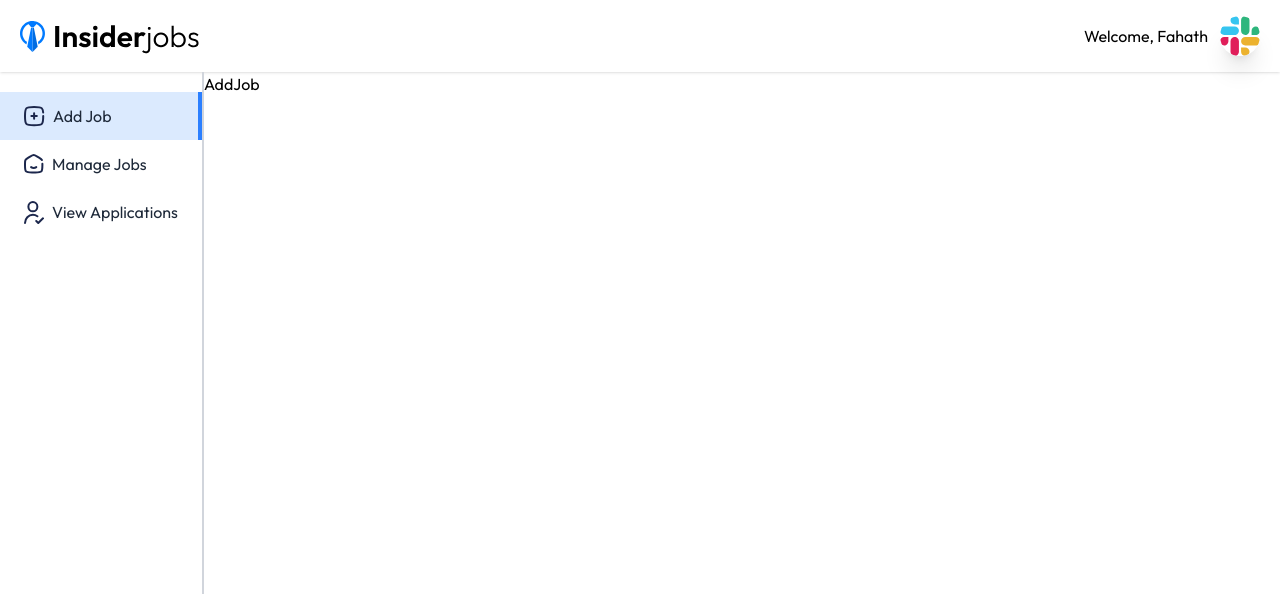
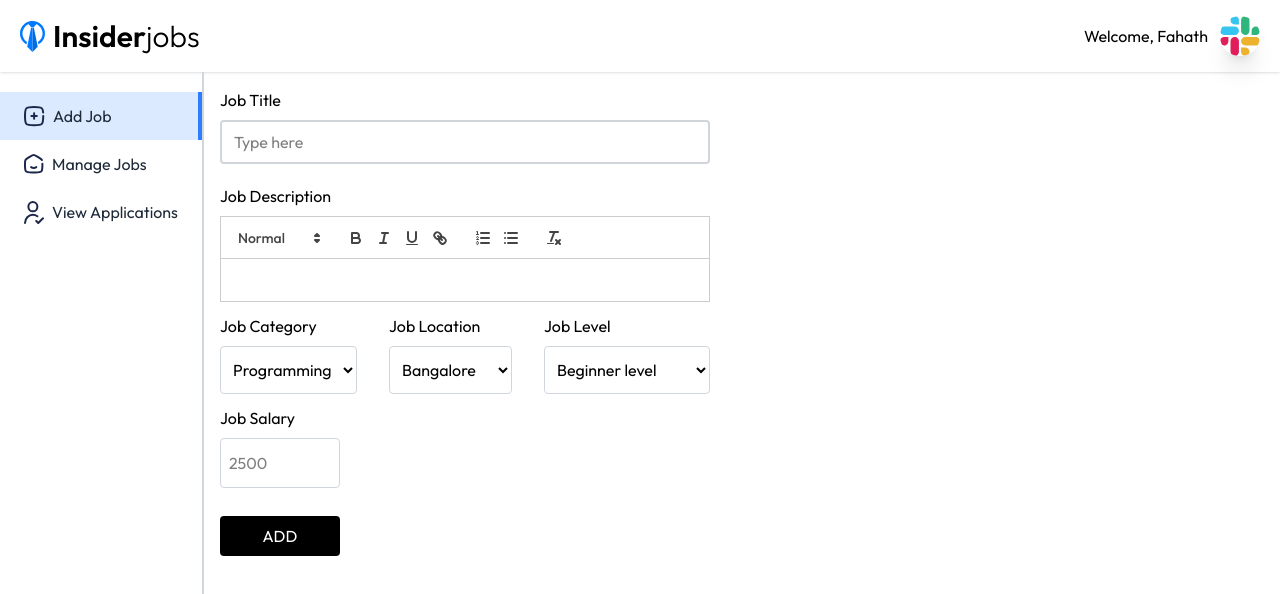
Before and after one commit to fmfahath/job-portal, a React (Vite) app in the folder client/: page /dashboard/add-job in a window 1280 px wide. Shown: the top 594 px of the page. Built offline with nearby package versions, Linux system fonts and the light colour scheme.

Commit message:
client >> Dashboard -- AddJob.jsx UI created

```diff
--- a/client/src/pages/AddJob.jsx
+++ b/client/src/pages/AddJob.jsx
@@ -1,8 +1,85 @@
-import React from 'react'
+import React, { useEffect, useRef, useState } from 'react'
+import Quill from 'quill'
+import { JobCategories, JobLocations } from '../assets/assets'
 
 const AddJob = () => {
+
+    const [title, setTitle] = useState('')
+    const [location, setLocation] = useState('Bangalore')
+    const [category, setCategory] = useState('Programming')
+    const [level, setSalary] = useState('Beginner level')
+    const [salary, setLevel] = useState(0)
+    const editorRef = useRef(null)
+    const quillRef = useRef(null)
+
+
+    useEffect(() => {
+        if (!quillRef.current && editorRef.current) {
+            quillRef.current = new Quill(editorRef.current, {
+                theme: 'snow',
+            })
+        }
+    }, [])
+
+
     return (
-        <div>AddJob</div>
+        <form className='container p-4 flex flex-col w-full items-start gap-3'>
+            <div className='w-full '>
+                <p className='mb-2'>Job Title</p>
+                <input
+                    type="text"
+                    placeholder='Type here'
+                    onChange={(e) => setTitle(e.target.value)}
+                    value={title}
+                    required
+                    className='w-full max-w-lg  px-3 py-2 border-2 border-gray-300 rounded'
+                />
+            </div>
+            <div className='w-full max-w-lg'>
+                <p className='py-2'>Job Description</p>
+                <div ref={editorRef}>
+
+                </div>
+            </div>
+            <div className='flex flex-col sm:flex-row gap-2 w-full sm:gap-8'>
+                <div>
+                    <p className='mb-2'>Job Category</p>
+                    <select className='w-full py-3 px-2 border border-gray-300 rounded' onChange={(e) => setCategory(e.target.value)}>
+                        {JobCategories.map((category, index) => (
+                            <option key={index} value={category}>{category}</option>
+                        ))}
+                    </select>
+                </div>
+                <div>
+                    <p className='mb-2'>Job Location</p>
+                    <select className='w-full py-3 px-2 border border-gray-300 rounded' onChange={(e) => setLocation(e.target.value)}>
+                        {JobLocations.map((location, index) => (
+                            <option key={index} value={location}>{location}</option>
+                        ))}
+                    </select>
+                </div>
+                <div>
+                    <p className='mb-2'>Job Level</p>
+                    <select className='w-full py-3 px-2 border border-gray-300 rounded' onChange={(e) => setLevel(e.target.value)}>
+                        <option value="Beginner level">Beginner level</option>
+                        <option value="Intermediate level">Intermediate level</option>
+                        <option value="Senior level">Senior level</option>
+                    </select>
+                </div>
+            </div>
+            <div>
+                <p className='mb-2'>Job Salary</p>
+                <input
+                    type="number"
+                    placeholder='2500'
+                    onChange={e => setSalary(e.target.value)}
+                    className='w-full py-3 px-2 border border-gray-300 rounded sm:w-[120px]'
+                    min={0}
+                />
+            </div>
+
+            <button className='w-30 py-2 bg-black text-white mt-4 cursor-pointer rounded'>ADD</button>
+        </form>
     )
 }
 
```
